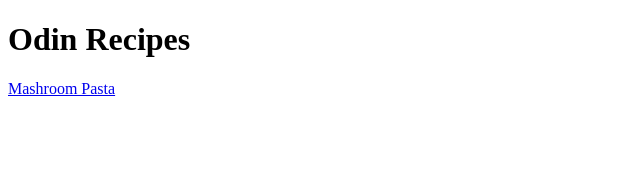
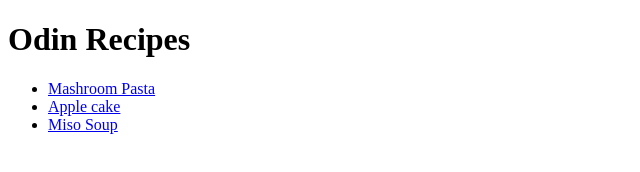
Before and after one commit to Nirshe/odin-recipes, a plain HTML site: page index.html in a window 1280 px wide. Shown: the whole page, without its empty margins (0-640 px from the left). Drawn offline with Linux system fonts and the light colour scheme.

Commit message:
add index.html

```diff
--- a/index.html
+++ b/index.html
@@ -4,10 +4,14 @@
     <meta charset="UTF-8">
     <meta http-equiv="X-UA-Compatible" content="IE=edge">
     <meta name="viewport" content="width=device-width, initial-scale=1.0">
-    <title>Document</title>
+    <title>Odin Recipes</title>
 </head>
 <body>
     <h1>Odin Recipes</h1>
-    <a href="./Recipes/mashrrom-pasta.html">Mashroom Pasta</a>
+    <ul>
+        <li><a href="./recipes/mashroom-pasta.html">Mashroom Pasta</a></li>
+        <li><a href="./recipes/Apple-cake.html">Apple cake</a></li>
+        <li><a href="./recipes/Miso-Soup.html">Miso Soup</a></li>
+    </ul>
 </body>
 </html>
```
